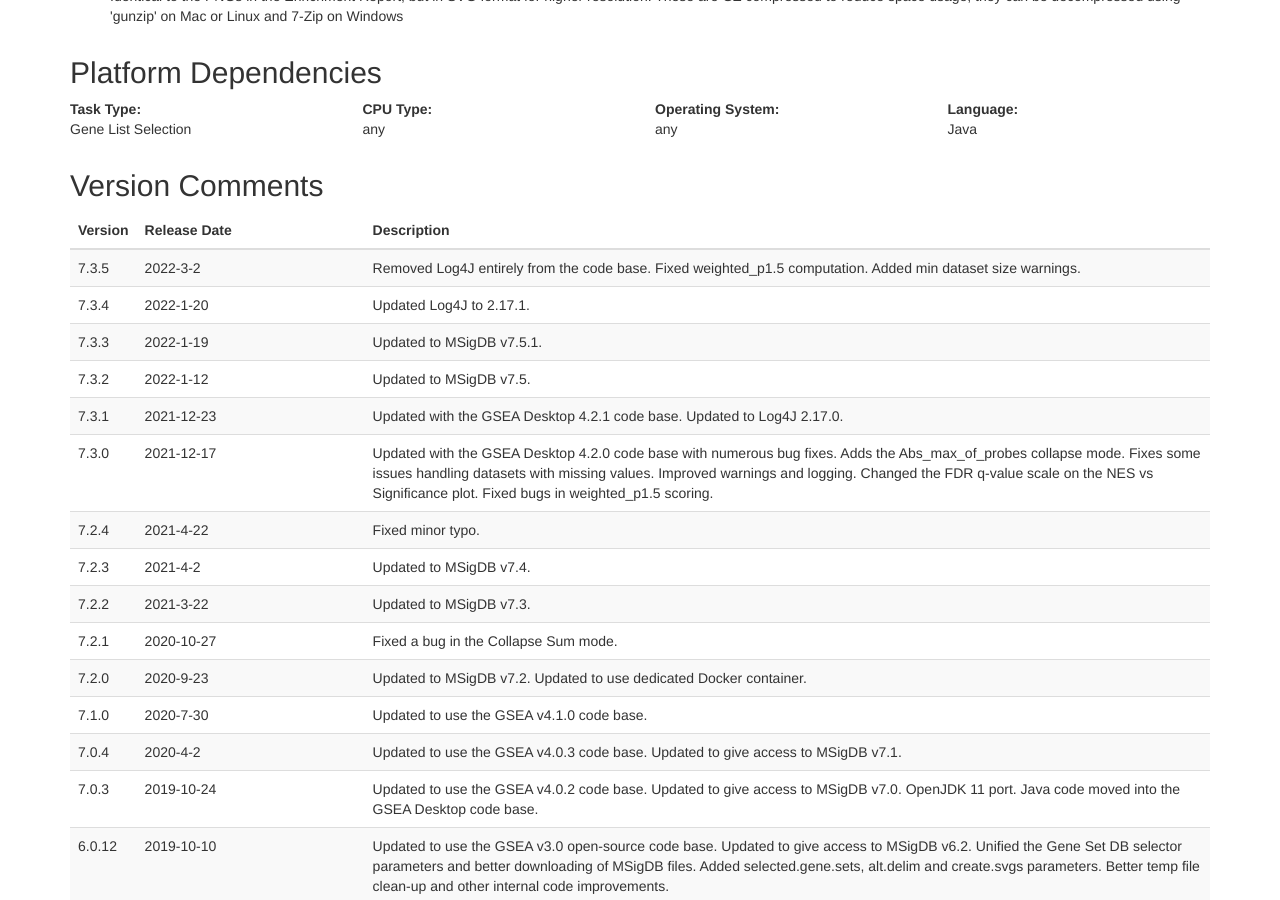
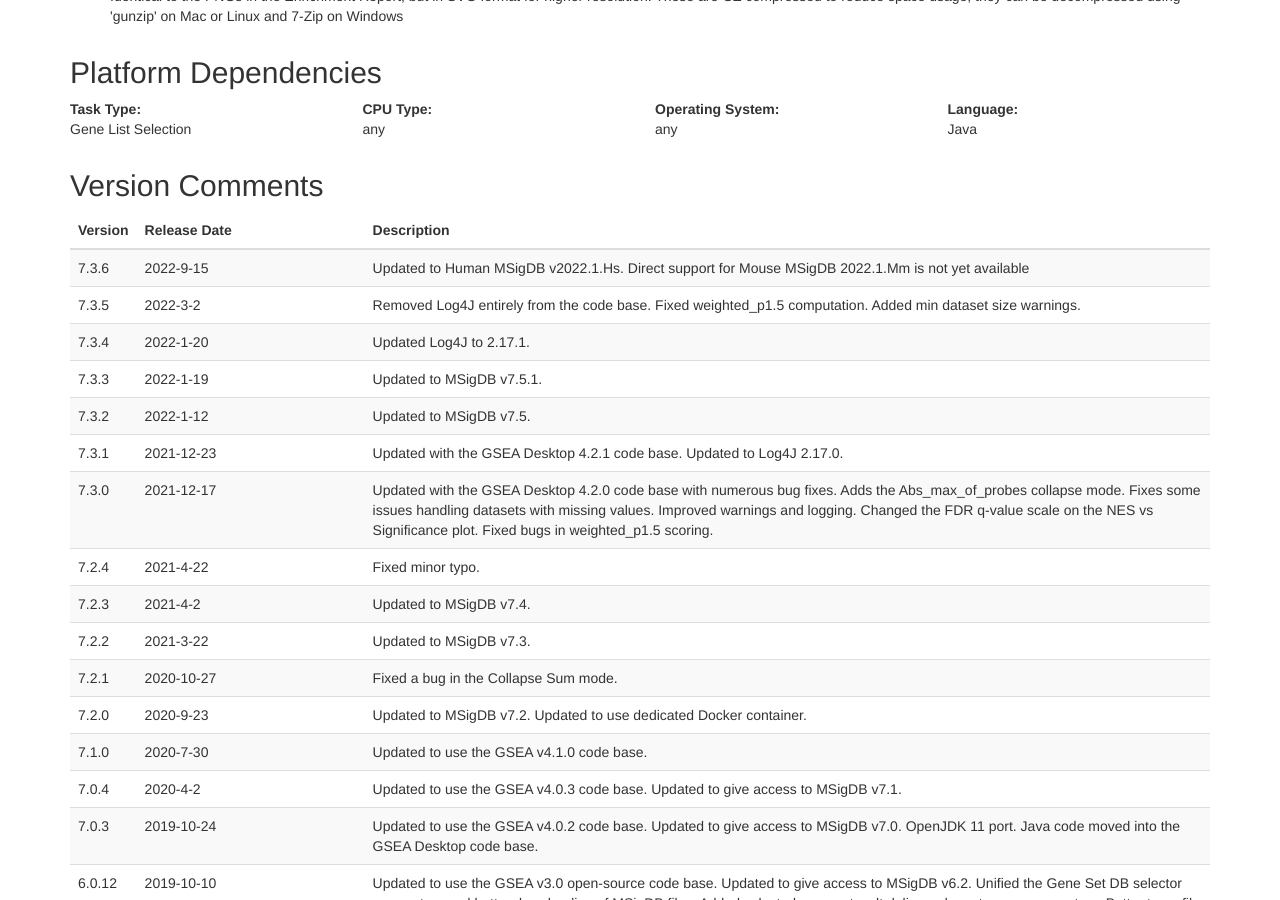
Before and after one commit to GSEA-MSigDB/gseapreranked-gpmodule, a Jekyll site: the page docs/v7/index.html, which Jekyll copies as it is, in a window 1280 px wide and 900 px high, scrolled down 3678 px. Built offline with Jekyll 4.4.1, drawn with Linux system fonts in a browser that asks for light colours.

Commit message:
Updated to Human MSigDB v2022.1.Hs.
Direct support for Mouse MSigDB 2022.1.Mm is not yet available

```diff
--- a/docs/v7/index.html
+++ b/docs/v7/index.html
@@ -281,6 +281,11 @@
 				</thead>
 				<tbody>
                         <tr>
+                            <td>7.3.6</td>
+                            <td>2022-9-15</td>
+                            <td>Updated to Human MSigDB v2022.1.Hs. Direct support for Mouse MSigDB 2022.1.Mm is not yet available</td>
+                        </tr>
+                        <tr>
                             <td>7.3.5</td>
                             <td>2022-3-2</td>
                             <td>Removed Log4J entirely from the code base.  Fixed weighted_p1.5 computation.  Added min dataset size warnings.</td>
```
Also changed, not shown: docs/v7/test.md (+5 -0 lines), 2 other files.
